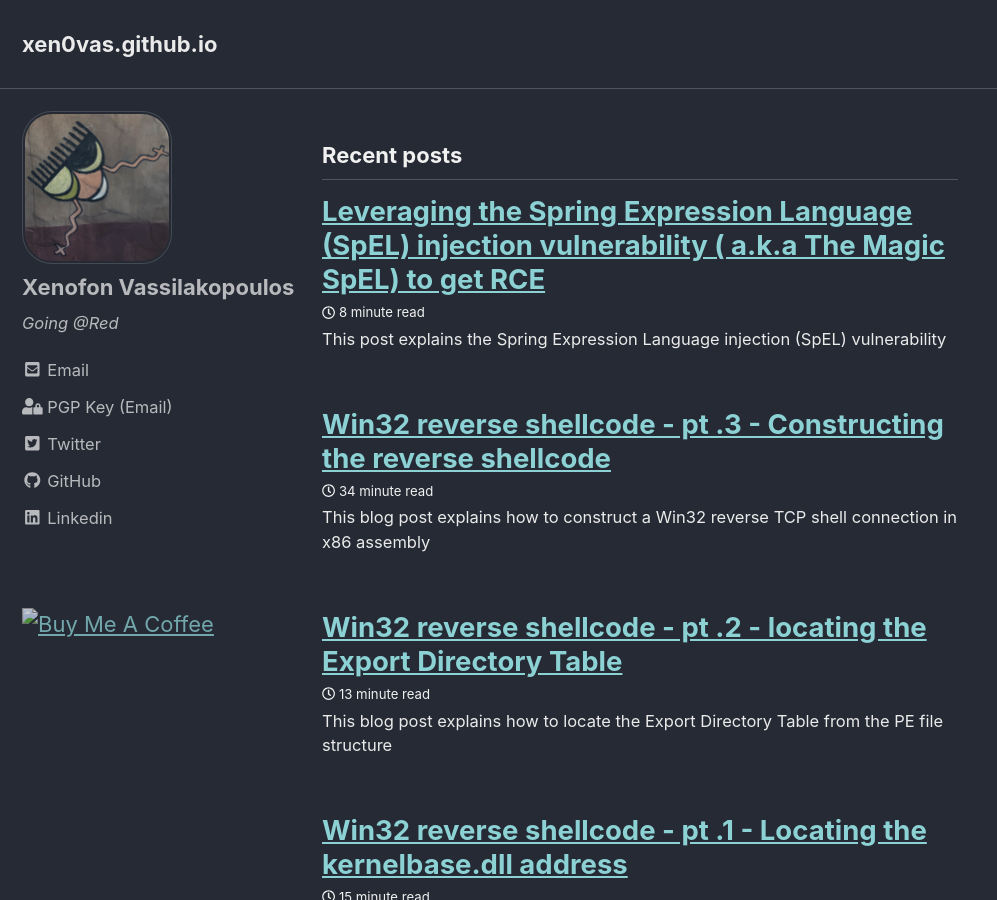
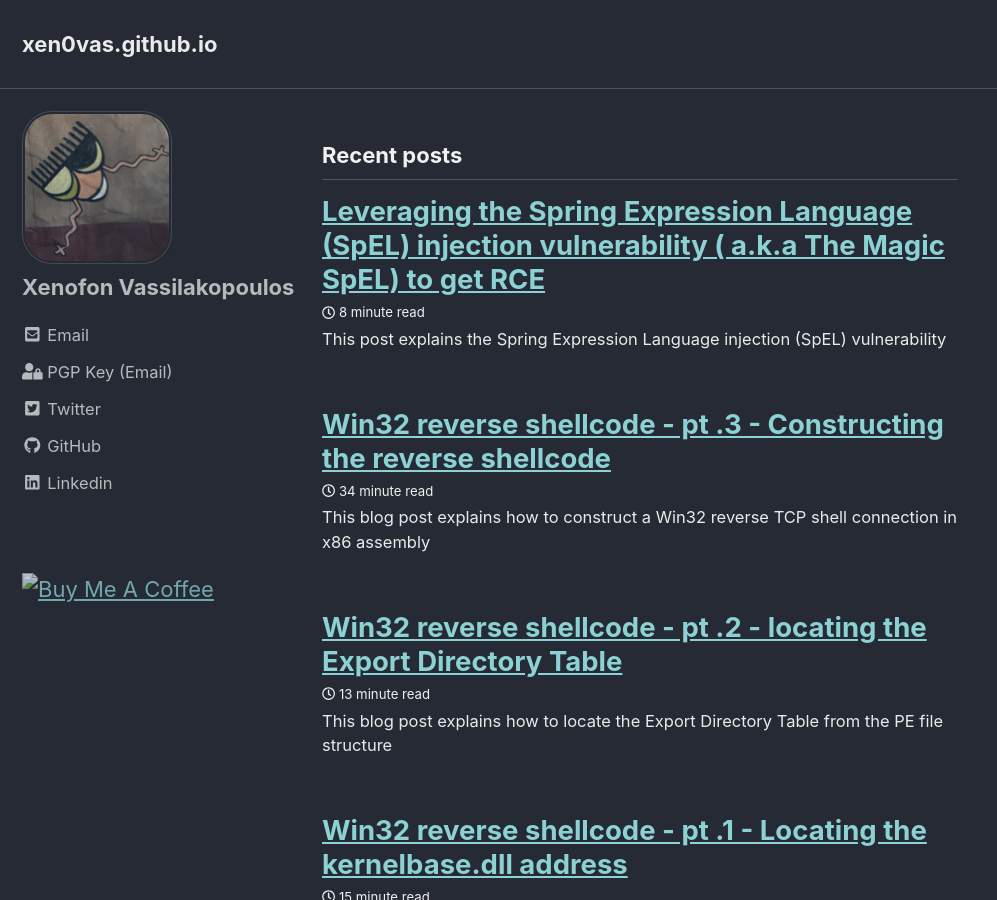
Before and after one commit to xen0vas/xen0vas.github.io, a Jekyll site: the page built from index.html, in a window 1280 px wide and 900 px high. Shown: the whole window, without its empty margins (0-997 px from the left). Built offline with Jekyll 4.4.1, drawn with Linux system fonts in a browser that asks for light colours; cached includes are drawn as plain includes; the list of posts is cut into pages by our own code.

Commit message:
Update _config.yml

```diff
--- a/_config.yml
+++ b/_config.yml
@@ -111,7 +111,7 @@ analytics:
 author:
   name             : "Xenofon Vassilakopoulos"
   avatar           : "/assets/images/avatar.jpg" # path of avatar image, e.g. "/assets/images/bio-photo.jpg"
-  bio              : "Going @Red"
+  bio              : ""
   #location        : ""
   email            :
   links:
```
